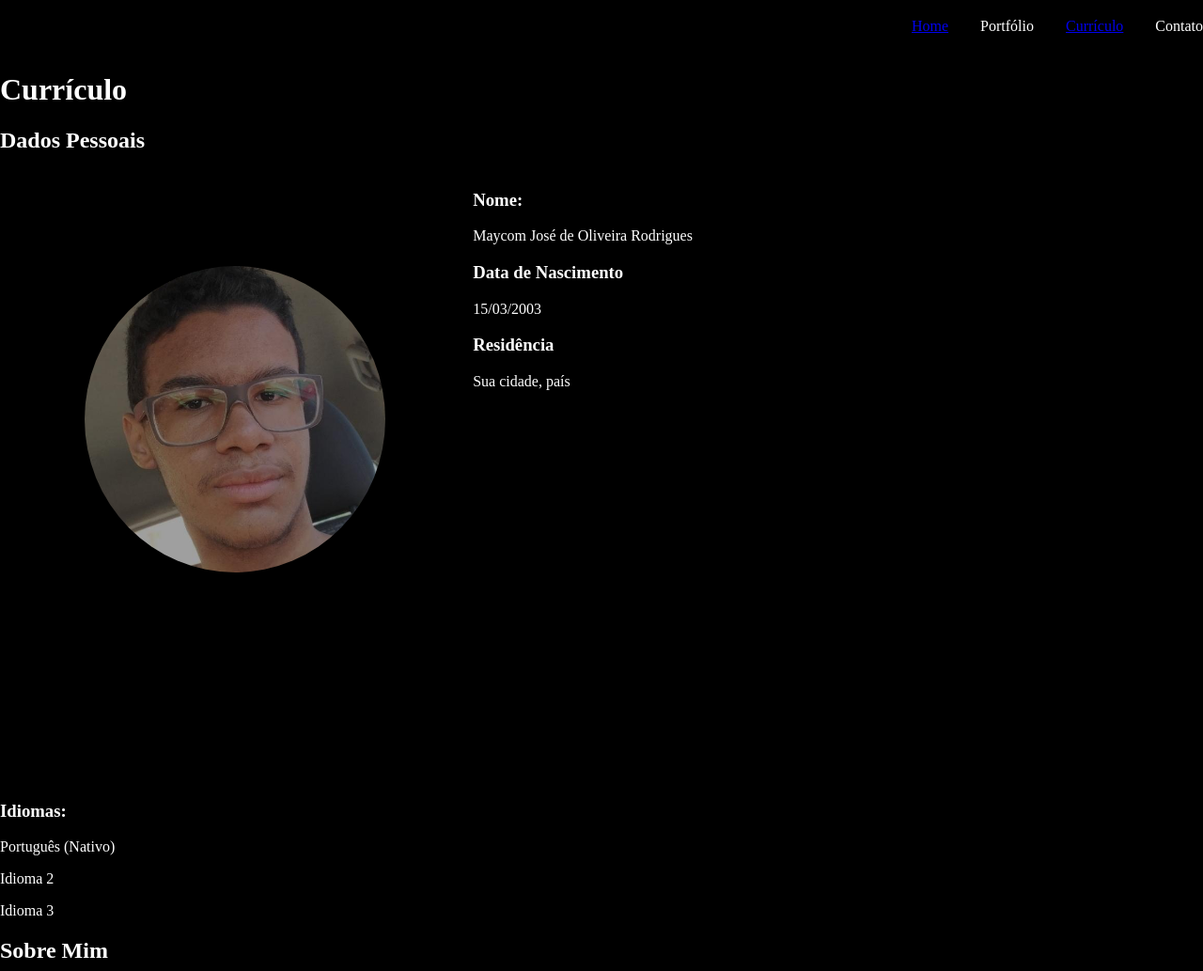
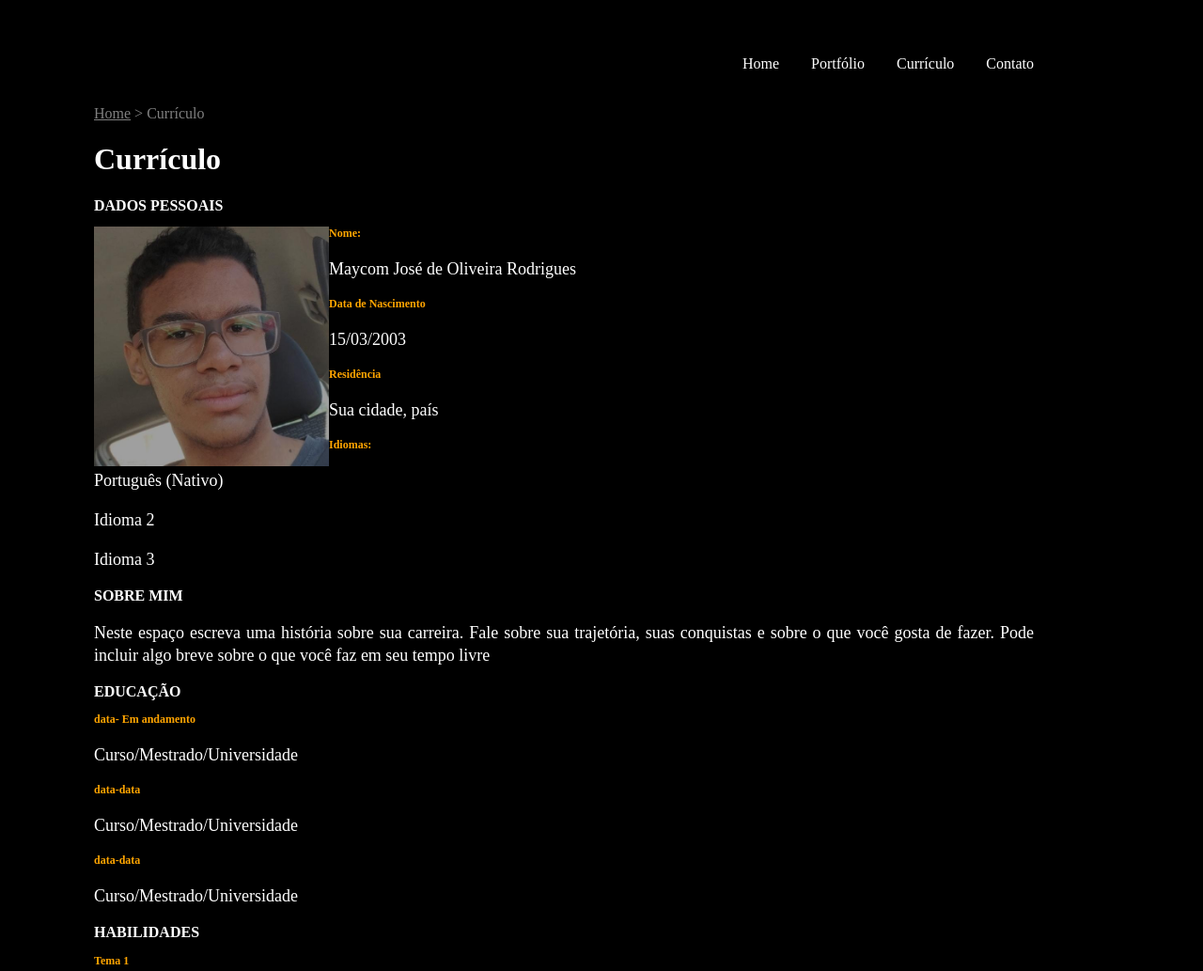
Before and after one commit to M4ycomRodrigues/portifolio, a plain HTML site: page curriculo.html in a window 1280 px wide. Shown: the top 1033 px of the page at 94% size. Drawn offline with Linux system fonts and the light colour scheme.

Commit message:
Formatando a página currículo

```diff
--- a/css/styles.css
+++ b/css/styles.css
@@ -14,6 +14,14 @@ body{
     background-color: black;
     color: white;
     height: 56px;
+}
+.navigation a{
+    color: white;
+    text-decoration: none;
+}
+
+.navigation a:hover{
+    color: red;
 }
 
 .navigation ul{
@@ -68,3 +76,57 @@ body{
     margin-top: -26px;
 
 }
+.main{
+    padding: 40px 180px 80px 100px;
+    /*padding-top: 40px;
+    padding-right: 180px;
+    padding-bottom: 80px;
+    padding-left: 100px; */
+
+
+}
+
+.cv-pic {
+    float: left;
+    width: 250px;
+
+}
+.main h1 {
+    color: white;
+    font-size: 32px;
+    font-weight: 16px;
+}
+
+.main h2{
+    color:white;
+    font-size: 16px;
+    text-transform: uppercase;
+
+}
+
+.main h3{
+    color: orange;
+    font-size: 12px;
+}
+
+.main p {
+    color: white;
+    font-size: 18px;
+    font-weight: 100;
+    line-height: 24px;
+    text-align: justify;
+
+}
+.caminho {
+    list-style: none;
+    color: grey;
+    padding-left: 0%;
+}
+
+.caminho li {
+    display: inline-block;
+}
+
+.caminho a{
+    color: grey;
+}
--- a/curriculo.html
+++ b/curriculo.html
@@ -9,24 +9,31 @@
     </head>
 
     <body>
-        <div class = "navigation">
-            <ul>
+        <div class = "main">
+              <div class = "navigation">
+                <ul>
+                    <li>Home</li>
+                    <li>Portfólio</li>
+                    <li><a href="curriculo.html">Currículo</a></li>
+                    <li>Contato</li>
+                </ul>
+            </div>
+            <ul class ="caminho">
                 <li><a href="index.html">Home</a></li>
-                <li>Portfólio</li>
-                <li><a href="curriculo.html">Currículo</a></li>
-                <li>Contato</li>
+                <li>></li>
+                <li>Currículo</a></li>
             </ul>
-        </div>
+
 
         <h1>Currículo</h1>
 
         <h2>Dados Pessoais</h2>
+                <img
+                class="cv-pic"
+                img src="images/perfil_imagem.png"
+                alt="Maycom"
+                />
 
-        <div class="capa">
-            <div class ="profile-pic">
-                <img src="images/perfil_imagem.png" alt="Maycom Rodrigues" />
-            </div>
-            <div class="profile-title">
                 <h3>Nome:</h3>
 
                 <p>Maycom José de Oliveira Rodrigues</p>
@@ -38,13 +45,9 @@
             <h3>Residência</h3>
 
                 <p>Sua cidade, país</p>
-            </div>
-        </div>
 
 
-
-
-                    <h3>Idiomas:</h3>
+                    <h3 sytle="clear: left">Idiomas:</h3>
 
                         <p>Português (Nativo)</p>
                         <p>Idioma 2</p>
```
